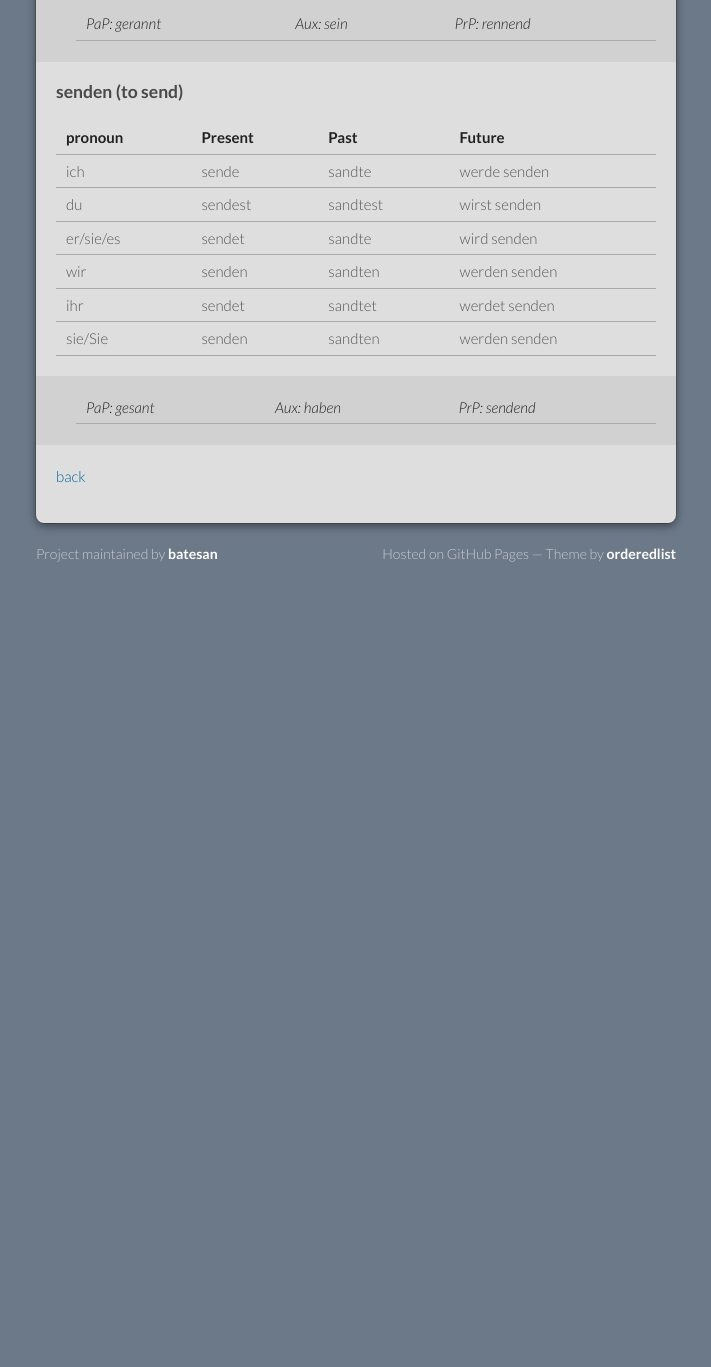
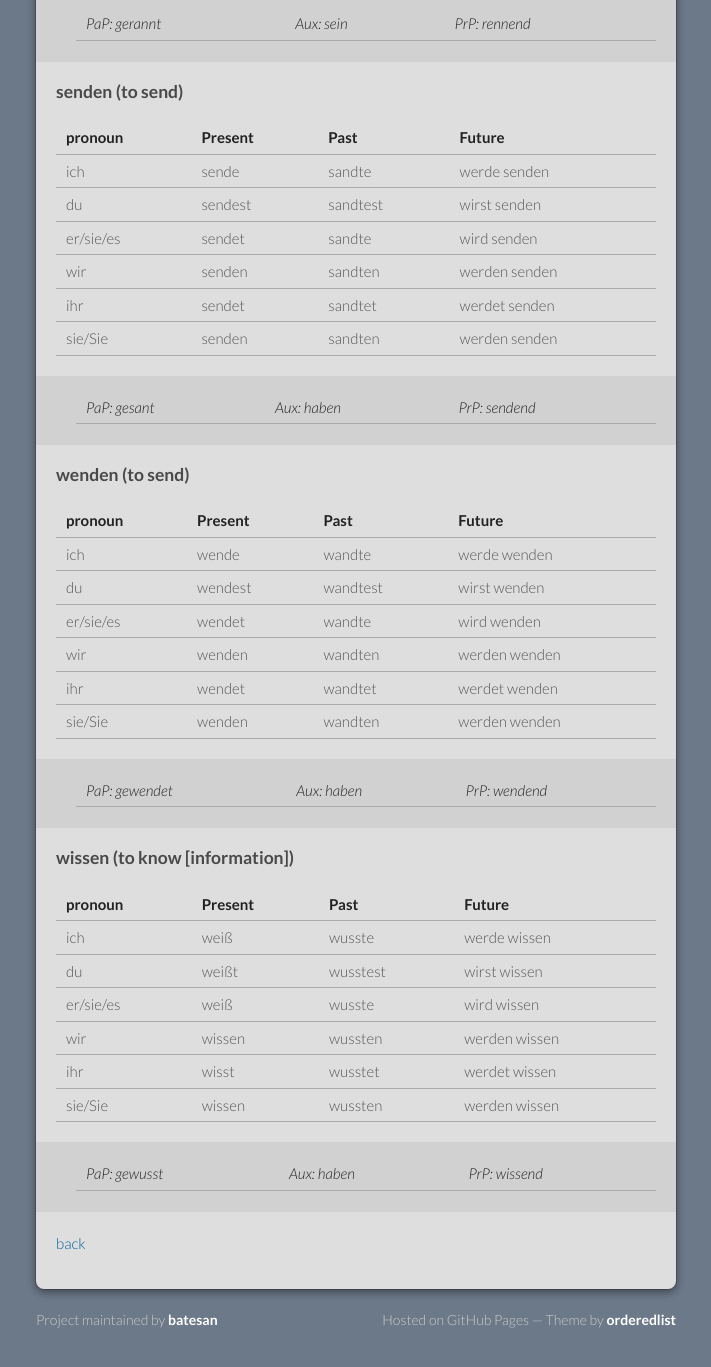
Before and after one commit to batesan/german, a Jekyll site: the page built from mixed-verbs.md, in a window 1280 px wide and 1400 px high, scrolled down 2583 px. Shown: the top 1367 px of the window, without its empty margins (284-995 px from the left). Built offline with Jekyll 4.4.1, drawn with Linux system fonts in a browser that asks for light colours; our own code applies the rules of GitHub Pages for plain Markdown files; before the commit the page ends 3217 px from its top, so only the background shows below that.

Commit message:
Update mixed-verbs.md

```diff
--- a/mixed-verbs.md
+++ b/mixed-verbs.md
@@ -95,6 +95,32 @@ Although there are almost 100 mixed verbs in total, many of them are formed from
 
 > PaP: gesant | Aux: haben  | PrP: sendend
 
+### wenden (to send)
+
+| pronoun    | Present    | Past       | Future |
+|:-----------|:-----------|:-----------|:--------|
+| ich        | wende     | wandte    | werde wenden  |
+| du         | wendest   | wandtest  | wirst wenden  |
+| er/sie/es  | wendet    | wandte    | wird wenden   |
+| wir        | wenden    | wandten   | werden wenden |
+| ihr        | wendet    | wandtet   | werdet wenden |
+| sie/Sie    | wenden    | wandten   | werden wenden |
+
+> PaP: gewendet | Aux: haben  | PrP: wendend
+
+### wissen (to know [information])
+
+| pronoun    | Present    | Past       | Future |
+|:-----------|:-----------|:-----------|:--------|
+| ich        | weiß     | wusste    | werde wissen  |
+| du         | weißt    | wusstest  | wirst wissen  |
+| er/sie/es  | weiß     | wusste    | wird wissen   |
+| wir        | wissen   | wussten   | werden wissen |
+| ihr        | wisst    | wusstet   | werdet wissen |
+| sie/Sie    | wissen   | wussten   | werden wissen |
+
+> PaP: gewusst | Aux: haben  | PrP: wissend
+
 
 
 [back](./)
```
